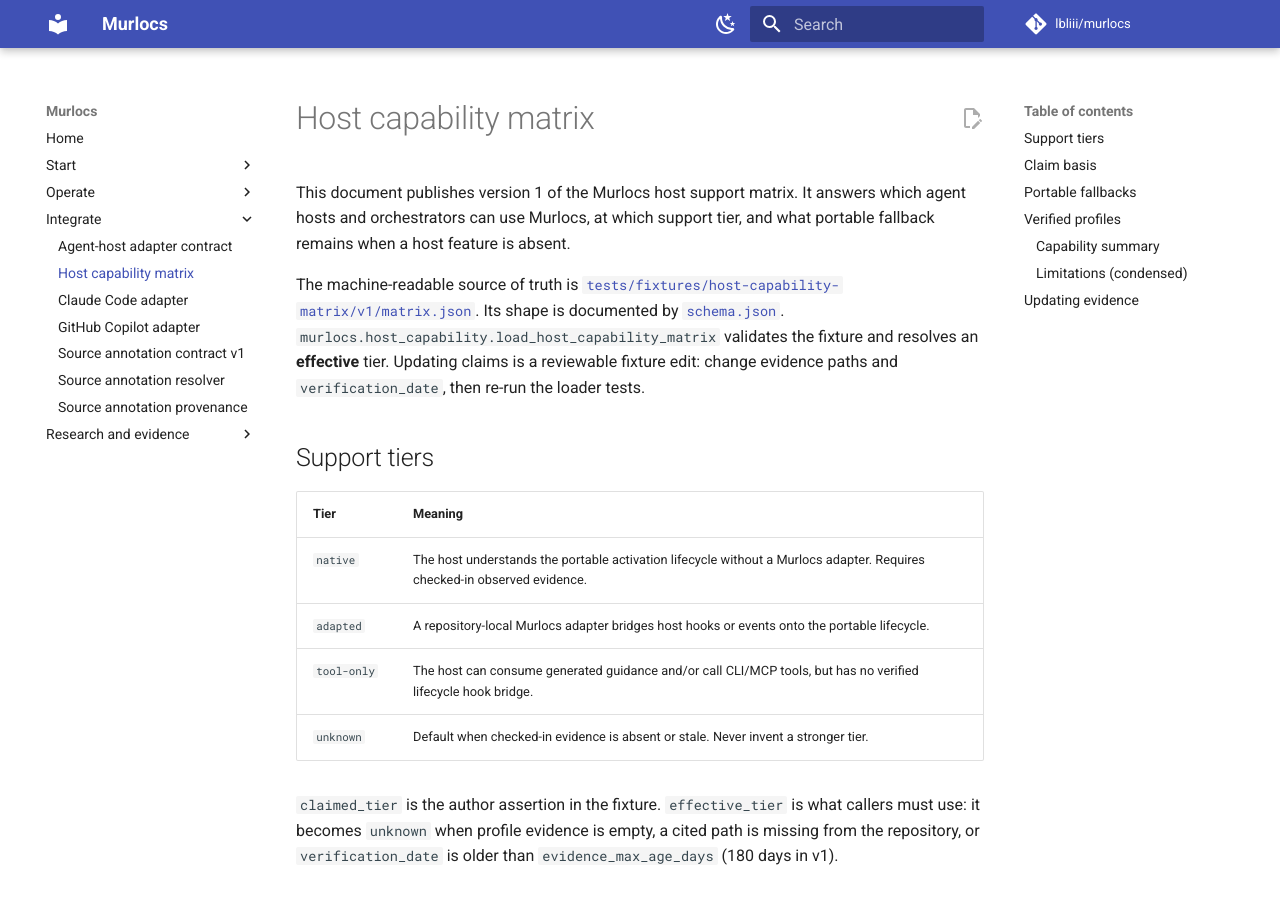
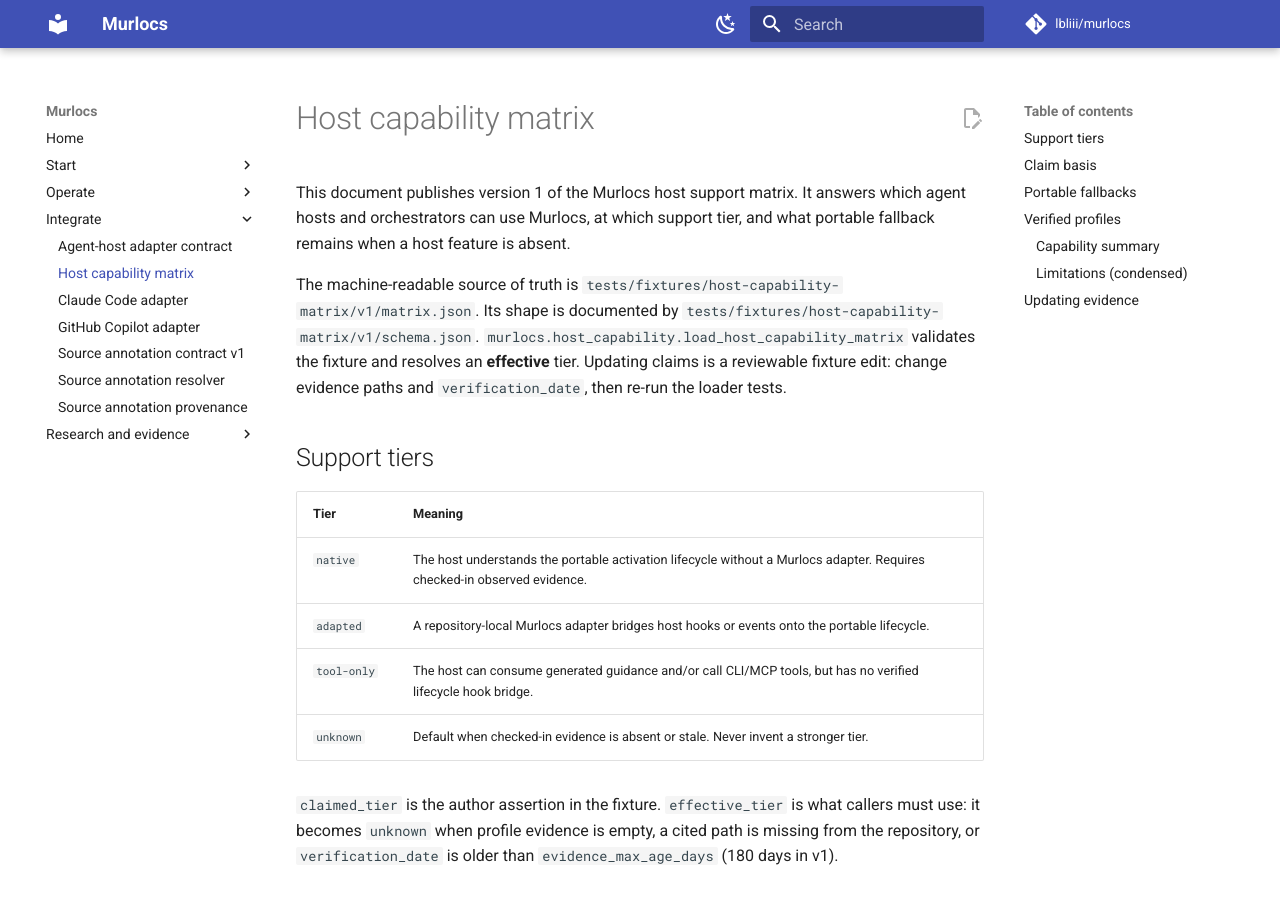
Before and after one commit to lbliii/murlocs, an MkDocs documentation site: the page built from docs/host-capability-matrix.md, in a window 1280 px wide and 900 px high. Built offline with MkDocs 1.6.1 and Material for MkDocs 9.7.7, drawn with Linux system fonts in a browser that asks for light colours; comment, search, counter and statistics services are not loaded.

Commit message:
Avoid MkDocs links to paths outside docs/ for the matrix fixtures
Keep fixture paths as code spans so pages --strict builds stay green.

Co-authored-by: Lawrence Lane <lbliii@users.noreply.github.com>

```diff
--- a/docs/host-capability-matrix.md
+++ b/docs/host-capability-matrix.md
@@ -5,9 +5,9 @@ which agent hosts and orchestrators can use Murlocs, at which support tier, and
 what portable fallback remains when a host feature is absent.
 
 The machine-readable source of truth is
-[`tests/fixtures/host-capability-matrix/v1/matrix.json`](../tests/fixtures/host-capability-matrix/v1/matrix.json).
+`tests/fixtures/host-capability-matrix/v1/matrix.json`.
 Its shape is documented by
-[`schema.json`](../tests/fixtures/host-capability-matrix/v1/schema.json).
+`tests/fixtures/host-capability-matrix/v1/schema.json`.
 `murlocs.host_capability.load_host_capability_matrix` validates the fixture and
 resolves an **effective** tier. Updating claims is a reviewable fixture edit:
 change evidence paths and `verification_date`, then re-run the loader tests.
```
